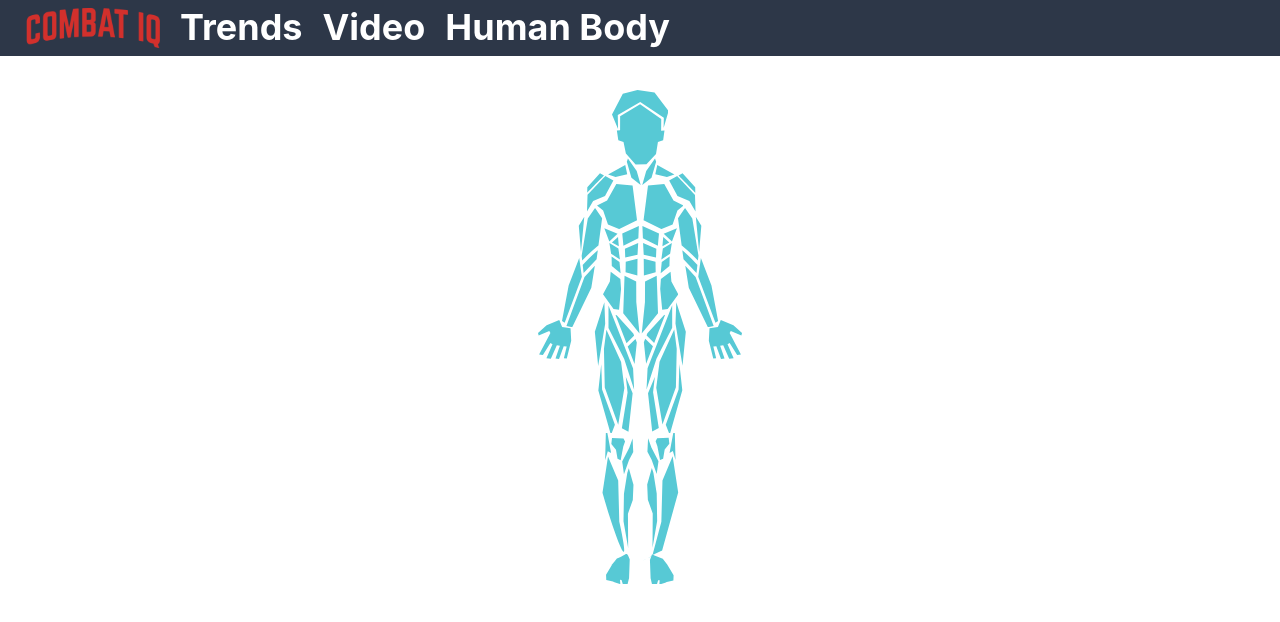
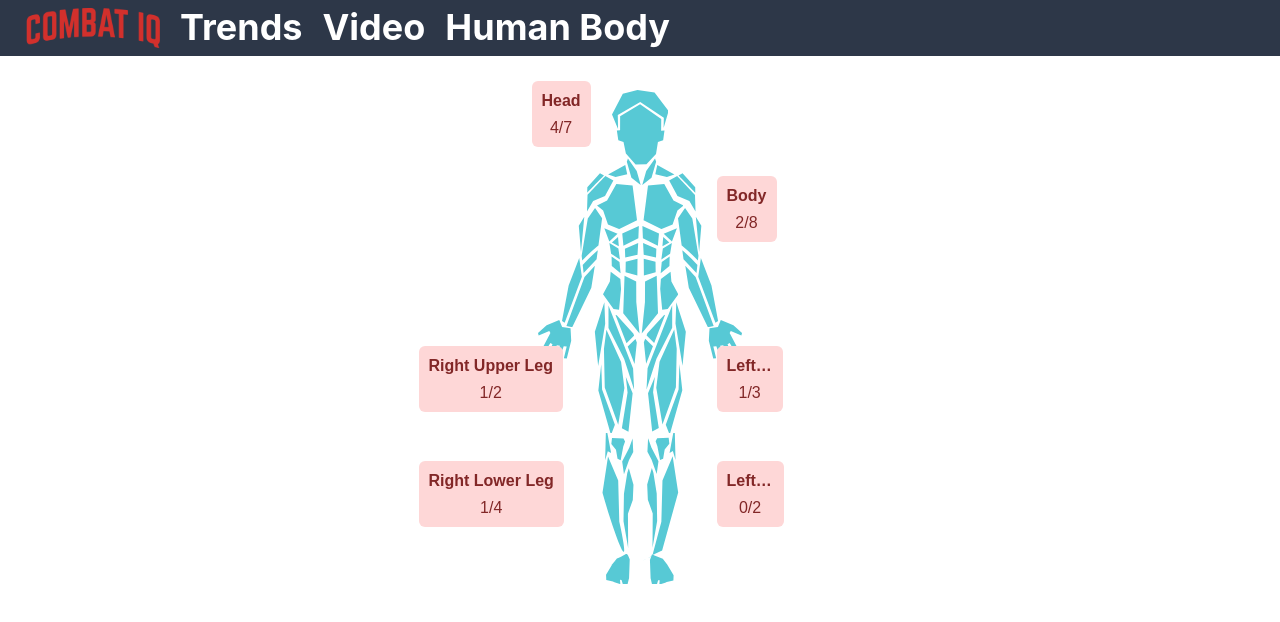
Before and after one commit to mgysel/CombatIQ, a React (Create React App) app in the folder frontend/: page /humanbody in a window 1280 px wide. Shown: the top 622 px of the page. Built offline with nearby package versions, Linux system fonts and the light colour scheme.

Commit message:
Added tags for human body display

```diff
--- /dev/null
+++ b/frontend/src/components/HumanBodyTag.jsx
@@ -0,0 +1,29 @@
+import React from "react";
+import {
+  Box,
+  Header,
+  Image,
+  Text,
+  LinkBox,
+  LinkOverlay,
+  Tag,
+  TagLabel,
+  VStack,
+} from "@chakra-ui/react";
+import { Link as RouterLink } from "react-router-dom";
+
+const HumanBodyTag = (props) => {
+  return (
+    <Tag id='head-label' class='head-label' size='lg' colorScheme='red' padding='10px' position='absolute' zIndex={10000}
+      marginLeft={props.marginLeft}
+      marginTop={props.marginTop}
+    >
+        <VStack>
+          <TagLabel fontWeight='bold'>{props.title}</TagLabel>
+          <TagLabel>{props.hits}/{props.attempts}</TagLabel>
+        </VStack>
+    </Tag>
+  );
+};
+
+export default HumanBodyTag;
--- a/frontend/src/pages/HumanBody.jsx
+++ b/frontend/src/pages/HumanBody.jsx
@@ -8,12 +8,28 @@ import {
   MenuList,
   MenuItem,
   MenuButton,
+  Tag,
+  TagLabel,
+  VStack,
 } from "@chakra-ui/react";
 import { Link as RouterLink } from "react-router-dom";
 import { FaUser } from "react-icons/fa";
 import './HumanBody.css';
+import HumanBodyTag from "../components/HumanBodyTag";
 
 const HumanBody = () => {
+  let data = {
+    'head': [4, 7],
+    'body': [2, 8],
+    'leftUpperLeg': [1, 3],
+    'rightUpperLeg': [1, 2],
+    'leftLowerLeg': [0, 2],
+    'rightLowerLeg': [1, 4],
+  }
+
+
+
+
 
 //   <path
 //   id="calf-left"
@@ -39,8 +55,22 @@ const HumanBody = () => {
 
   return (
   <div class="human-body">
-    <svg data-position='head' id='head' class='head group-hover' xmlns='http://www.w3.org/2000/svg' width='56.594' height='95.031' viewBox='0 0 56.594 95.031'><path d='M15.92 68.5l8.8 12.546 3.97 13.984-9.254-7.38-4.622-15.848zm27.1 0l-8.8 12.546-3.976 13.988 9.254-7.38 4.622-15.848zm6.11-27.775l.108-11.775-21.16-14.742L8.123 26.133 8.09 40.19l-3.24.215 1.462 9.732 5.208 1.81 2.36 11.63 9.72 11.018 10.856-.324 9.56-10.37 1.918-11.952 5.207-1.81 1.342-9.517zm-43.085-1.84l-.257-13.82L28.226 11.9l23.618 15.755-.216 10.37 4.976-17.085L42.556 2.376 25.49 0 10.803 3.673.002 24.415z'/></svg>
+    <div class='group-hover'>
+      <HumanBodyTag
+        title='Head'
+        hits={data.head[0]} attempts={data.head[1]}
+        marginTop='-255px'
+        marginLeft='-5px'
+      />
+      <svg data-position='head' id='head' class='head' xmlns='http://www.w3.org/2000/svg' width='56.594' height='95.031' viewBox='0 0 56.594 95.031'><path d='M15.92 68.5l8.8 12.546 3.97 13.984-9.254-7.38-4.622-15.848zm27.1 0l-8.8 12.546-3.976 13.988 9.254-7.38 4.622-15.848zm6.11-27.775l.108-11.775-21.16-14.742L8.123 26.133 8.09 40.19l-3.24.215 1.462 9.732 5.208 1.81 2.36 11.63 9.72 11.018 10.856-.324 9.56-10.37 1.918-11.952 5.207-1.81 1.342-9.517zm-43.085-1.84l-.257-13.82L28.226 11.9l23.618 15.755-.216 10.37 4.976-17.085L42.556 2.376 25.49 0 10.803 3.673.002 24.415z'/></svg>
+    </div>
     <div class='body group-hover'>
+      <HumanBodyTag
+          title='Body'
+          hits={data.body[0]} attempts={data.body[1]}
+          marginTop='-160px'
+          marginLeft='180px'
+      />
       <svg data-position='left-shoulder' id='left-shoulder' class='left-shoulder' xmlns='http://www.w3.org/2000/svg' width='109.532' height='46.594' viewBox='0 0 109.532 46.594'><path d='m 38.244,-0.004 1.98,9.232 -11.653,2.857 -7.474,-2.637 z M 17.005,10.536 12.962,8.35 0.306,22.35 0.244,27.675 c 0,0 16.52,-17.015 16.764,-17.14 z m 1.285,0.58 C 18.3,11.396 0.528,30.038 0.528,30.038 L -0.01,46.595 6.147,36.045 18.017,30.989 26.374,15.6 Z'/></svg>
       <svg data-position='right-shoulder' id='right-shoulder' class='right-shoulder' xmlns='http://www.w3.org/2000/svg' width='109.532' height='46.594' viewBox='0 0 109.532 46.594'><path d='m 3.2759972,-0.004 -1.98,9.232 11.6529998,2.857 7.473999,-2.637 z m 21.2379988,10.54 4.044,-2.187 12.656,14 0.07,5.33 c 0,0 -16.524,-17.019 -16.769,-17.144 z m -1.285,0.58 c -0.008,0.28 17.762,18.922 17.762,18.922 l 0.537,16.557 -6.157,-10.55 -11.871,-5.057 L 15.147997,15.6 Z'/></svg>
       <svg data-position='left-arm' id='left-arm' class='left-arm' xmlns='http://www.w3.org/2000/svg' width='156.344' height='119.25' viewBox='0 0 156.344 119.25'><path d='m21.12,56.5a1.678,1.678 0 0 1 -0.427,0.33l0.935,8.224l12.977,-13.89l1.2,-8.958a168.2,168.2 0 0 0 -14.685,14.294zm1.387,12.522l-18.07,48.91l5.757,1.333l19.125,-39.44l3.518,-22.047l-10.33,11.244zm-5.278,-18.96l2.638,18.74l-17.2,46.023l-2.657,-1.775l6.644,-35.518l10.575,-27.47zm18.805,-12.323a1.78,1.78 0 0 1 0.407,-0.24l3.666,-27.345l-7.037,-10.139l-7.258,10.58l-6.16,37.04l0.566,4.973a151.447,151.447 0 0 1 15.808,-14.87l0.008,0.001zm-13.742,-28.906l-3.3,35.276l-2.2,-26.238l5.5,-9.038z'/></svg>
@@ -50,8 +80,15 @@ const HumanBody = () => {
       <svg data-position='left-hand' id='left-hand' class='left-hand' xmlns='http://www.w3.org/2000/svg' width='90' height='38.938' viewBox='0 0 90 38.938'><path d='m 21.255,-0.00198191 2.88,6.90000201 8.412,1.335 0.664,12.4579799 -4.427,17.8 -2.878,-0.22 2.8,-11.847 -2.99,-0.084 -4.676,12.6 -3.544,-0.446 4.4,-12.736 -3.072,-0.584 -5.978,13.543 -4.428,-0.445 6.088,-14.1 -2.1,-1.25 L 4.878,34.934 1.114,34.489 12.4,12.9 11.293,11.12 0.665,15.57 0,13.124 8.635,5.3380201 Z' /></svg>
       <svg data-position='right-hand' id='right-hand' class='right-hand' xmlns='http://www.w3.org/2000/svg' width='90' height='38.938' viewBox='0 0 90 38.938'><path d='m 13.793386,-0.00198533 -2.88,6.90000163 -8.4120002,1.335 -0.664,12.4579837 4.427,17.8 2.878,-0.22 -2.8,-11.847 2.99,-0.084 4.6760002,12.6 3.544,-0.446 -4.4,-12.736 3.072,-0.584 5.978,13.543 4.428,-0.445 -6.088,-14.1 2.1,-1.25 7.528,12.012 3.764,-0.445 -11.286,-21.589 1.107,-1.78 10.628,4.45 0.665,-2.447 -8.635,-7.7859837 z'/></svg>
     </div>
+    <div class='group-hover'>
+      <HumanBodyTag
+          title='Right Upper Leg'
+          hits={data.rightUpperLeg[0]} attempts={data.rightUpperLeg[1]}
+          marginTop='10px'
+          marginLeft='-118px'
+      />
       <svg
-    data-position='left-upper-leg' id='left-upper-leg' class='left-upper-leg group-hover'
+      data-position='left-upper-leg' id='left-upper-leg' class='left-upper-leg'
       xmlns='http://www.w3.org/2000/svg'
       width='93.626' height='131.625'
       viewBox='0 0 93.626 131.625'>
@@ -82,8 +119,16 @@ const HumanBody = () => {
           m 2.068,27.323 14.677,32.391 3.307,26.000003 -6.2,36.58 -13.437,-37.241 -0.8269998,-38.342003 z
           '/>
       </svg>
+    </div>
+    <div class='group-hover'>
+      <HumanBodyTag
+          title='Right Lower Leg'
+          hits={data.rightLowerLeg[0]} attempts={data.rightLowerLeg[1]}
+          marginTop='125px'
+          marginLeft='-118px'
+      />
       <svg
-      data-position='left-lower-leg' id='left-lower-leg' class='left-lower-leg group-hover'
+        data-position='left-lower-leg' id='left-lower-leg' class='left-lower-leg'
         xmlns='http://www.w3.org/2000/svg'
         width='93.626' height='150.625'
         viewBox='0 135 93.626 150.625'>
@@ -103,8 +148,16 @@ const HumanBody = () => {
             m 5.558357,72.92821 c -22.1993328,20.55867 -11.0996668,10.27933 0,0 z m 5.975,5.989 -0.664,18.415 -1.55,6.435 -4.647,0 -1.327,-4.437 -1.55,-0.222 0.332,4.437 -5.864,-1.778 -1.5499998,-0.887 -6.64,-1.442 -0.22,-5.214 6.418,-10.87 4.4259998,-5.548 c 9.991542,-3.26362 9.41586,-8.41457 12.836,1.111 z
             '/>
       </svg>
+    </div>
+    <div class='group-hover'>
+      <HumanBodyTag
+          title='Left Upper Leg'
+          hits={data.leftUpperLeg[0]} attempts={data.leftUpperLeg[1]}
+          marginTop='10px'
+          marginLeft='180px'
+      />
       <svg
-      data-position='right-upper-leg' id='right-upper-leg' class='right-upper-leg group-hover'
+        data-position='right-upper-leg' id='right-upper-leg' class='right-upper-leg'
         xmlns='http://www.w3.org/2000/svg'
         width='80' height='131.625'
         viewBox='0 0 80 131.625'
@@ -131,11 +184,20 @@ const HumanBody = () => {
           '
         />
       </svg>
+    </div>
+    <div class='group-hover'>
+      <HumanBodyTag
+          title='Left Lower Leg'
+          hits={data.leftLowerLeg[0]} attempts={data.leftLowerLeg[1]}
+          marginTop='125px'
+          marginLeft='180px'
+      />
       <svg
-      data-position='right-lower-leg' id='right-lower-leg' class='right-lower-leg group-hover'
+        data-position='right-lower-leg' id='right-lower-leg' class='right-lower-leg'
         xmlns='http://www.w3.org/2000/svg'
         width='93.626' height='150.625'
-      viewBox='0 135 93.626 150.625'>
+        viewBox='0 135 93.626 150.625'
+      >
         <path d='
           m 26.664979,139.7913 0.663,5.99 -4.647,5.77 -1.55,9.1 -3.1,1.33 -2.655,-13.755 -1.77,-4.88 1.55,-3.107
           z
@@ -165,6 +227,8 @@ const HumanBody = () => {
           '
       />
       </svg>
+    </div>
+
 
 
 
```
Lines whose indentation alone changed are shown as unchanged.
